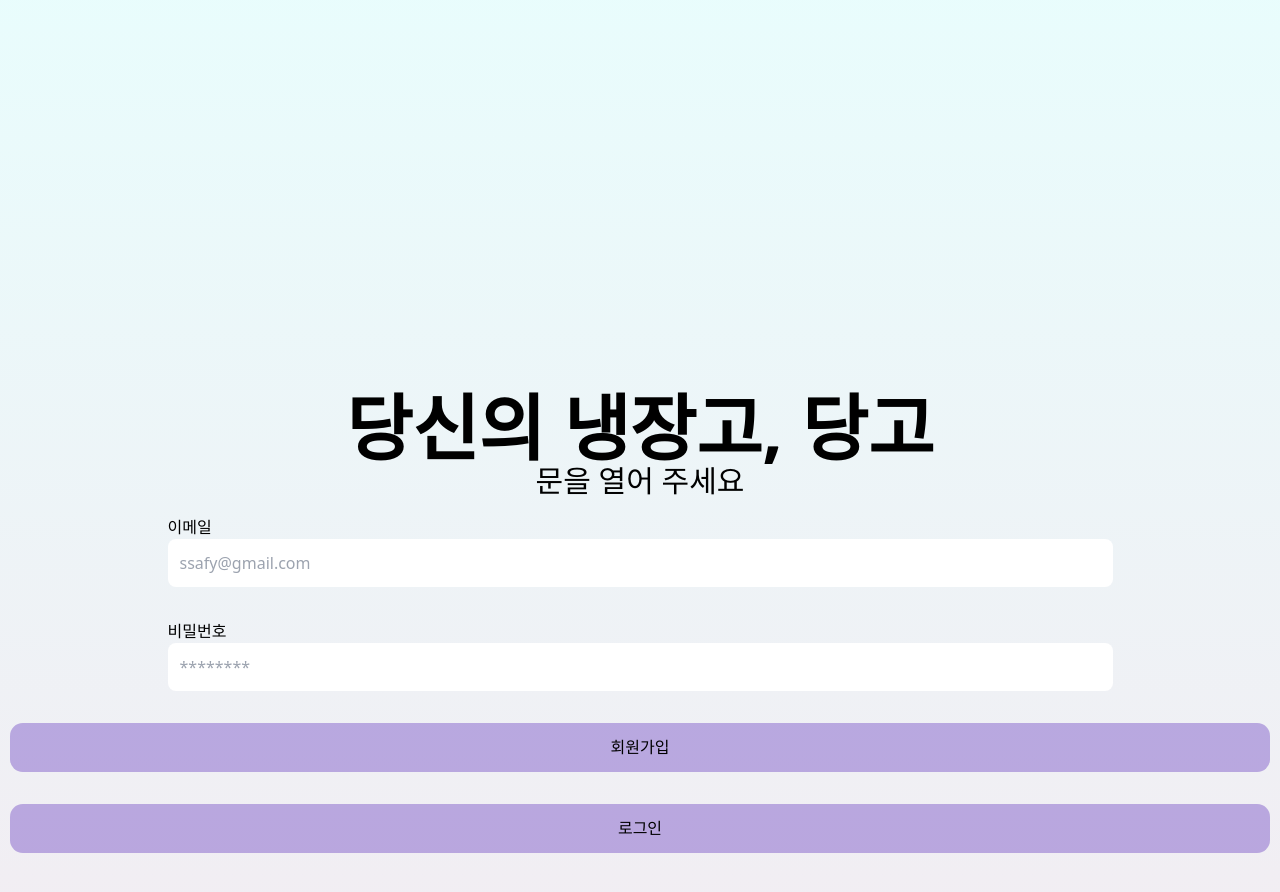
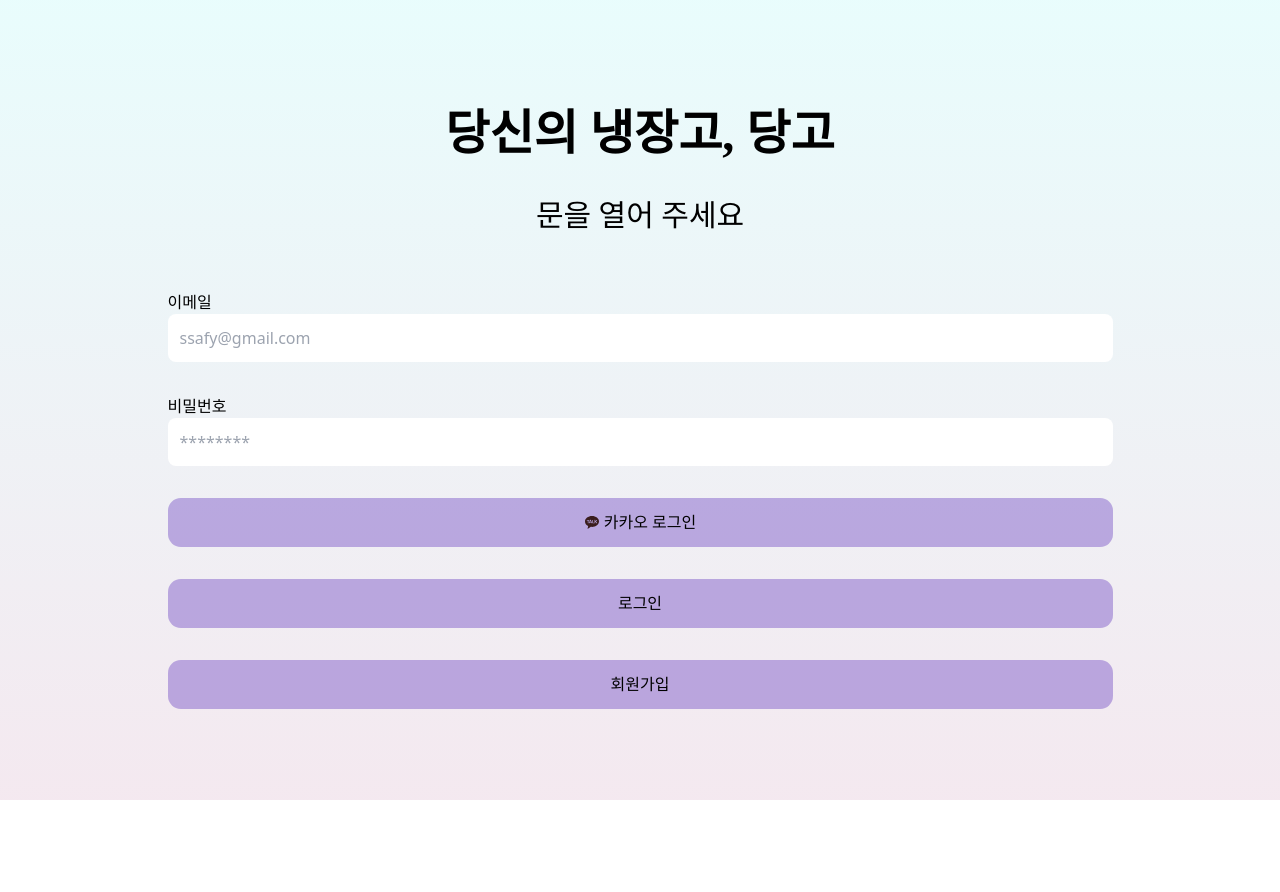
Before and after one commit to SSAFY-DANGO/BackEnd, a React (Vite) app in the folder dango-project/: page / in a window 1280 px wide. Shown: the top 892 px of the page. After the commit the page ends 800 px from the top, so only its background shows below. Built offline with nearby package versions, Linux system fonts and the light colour scheme; a web font is replaced by a local one.

Commit message:
fix: Axios Login page 수정 - 로그인 버튼 시 연결

```diff
--- a/dango-project/src/api/Api.jsx
+++ b/dango-project/src/api/Api.jsx
@@ -1,7 +1,7 @@
 import axios from 'axios';
 
 const DEV = 'http://localhost:8080/api/';
-const HOST = 'https://j10a702.p.ssay.io/api/';
+const HOST = 'https://j10a702.p.ssafy.io/api/';
 
 const api = axios.create({
   baseURL: HOST,
@@ -41,7 +41,7 @@ api.interceptors.response.use(
 
 export const loginUser = async (userLoginRequest) => {
   try {
-    const response = await api.post('/users/login', userLoginRequest);
+    const response = await api.post('/user/login', userLoginRequest);
     return response.data;
   } catch (error) {
     console.error('로그인 실패:', error);
@@ -52,7 +52,7 @@ export const loginUser = async (userLoginRequest) => {
 export const signUpUser = async (signUpRequest) => {
   try {
     console.log('여기옴');
-    const response = await api.post('/users/regist/profile', signUpRequest);
+    const response = await api.post('/user/register/profile', signUpRequest);
     return response.data;
   } catch (error) {
     console.error('회원가입 실패:', error);
--- a/dango-project/src/pages/Login.jsx
+++ b/dango-project/src/pages/Login.jsx
@@ -1,9 +1,8 @@
-import React from 'react';
+import React, { useState } from 'react';
 import '../styles/Landing.css';
 import '../styles/Common.css';
-// import CommonButton from '../components/CommonButton'
-import { useState } from 'react';
 import { useNavigate } from 'react-router-dom';
+import { RiKakaoTalkFill } from 'react-icons/ri';
 import { loginUser } from '../api/Api';
 
 export default function Login() {
@@ -27,9 +26,14 @@ export default function Login() {
 
   return (
     <>
-      <div className='landing-background flex flex-col justify-center items-center h-[150vh]'>
-        <div className='text-7xl font-bold '>당신의 냉장고, 당고</div>
-        <div className='text-3xl'>문을 열어 주세요</div>
+      <div className=''>
+        <div className='landing-background '>
+          <div className='flex flex-col justify-center items-center '>
+            <div className='text-5xl font-bold pb-10 font-title'>
+              당신의 냉장고, 당고
+            </div>
+
+            <div className='text-3xl pb-10 font-aggroS'>문을 열어 주세요</div>
             <div className='m-4 w-3/4 flex justify-center flex-col'>
               <div>이메일</div>
               <input
@@ -48,25 +52,31 @@ export default function Login() {
                 onChange={(e) => setPassword(e.target.value)}
               />
             </div>
-        {/* <div className='w-[90%] flex-row justify-center'>
-          <div>이메일 주소</div>
-          <input
-            className='common-input'
-            placeholder=' ssafy@email.com'
-          ></input>
-        </div> */}
-        {/* <div className='w-[90%] flex-row justify-center'>
-          비밀번호
-          <div></div>
-          <input className='common-input' placeholder=' *********'></input>
-        </div> */}
-        <button className='long-thick-button' onClick={navigateSignup}>
-          회원가입
+            <div className='w-3/4 flex justify-center'>
+              <button className='long-thick-button'>
+                <RiKakaoTalkFill
+                  color='#3A1D1D'
+                  className='inline-block align-top translate-y-1 mr-1'
+                />
+                <span>카카오 로그인</span>
               </button>
+            </div>
+            <div className='w-3/4 flex justify-center'>
               <button className='long-thick-button' onClick={handleLogin}>
                 로그인
               </button>
             </div>
+            <div className='w-3/4 flex justify-center'>
+              <button
+                className='long-thick-button'
+                onClick={() => navigateSignup()}
+              >
+                회원가입
+              </button>
+            </div>
+          </div>
+        </div>
+      </div>
     </>
   );
 }
```
Also changed, not shown: dango-project/src/pages/SignUp.jsx (+12 -13 lines). Lines whose indentation alone changed are shown as unchanged.
